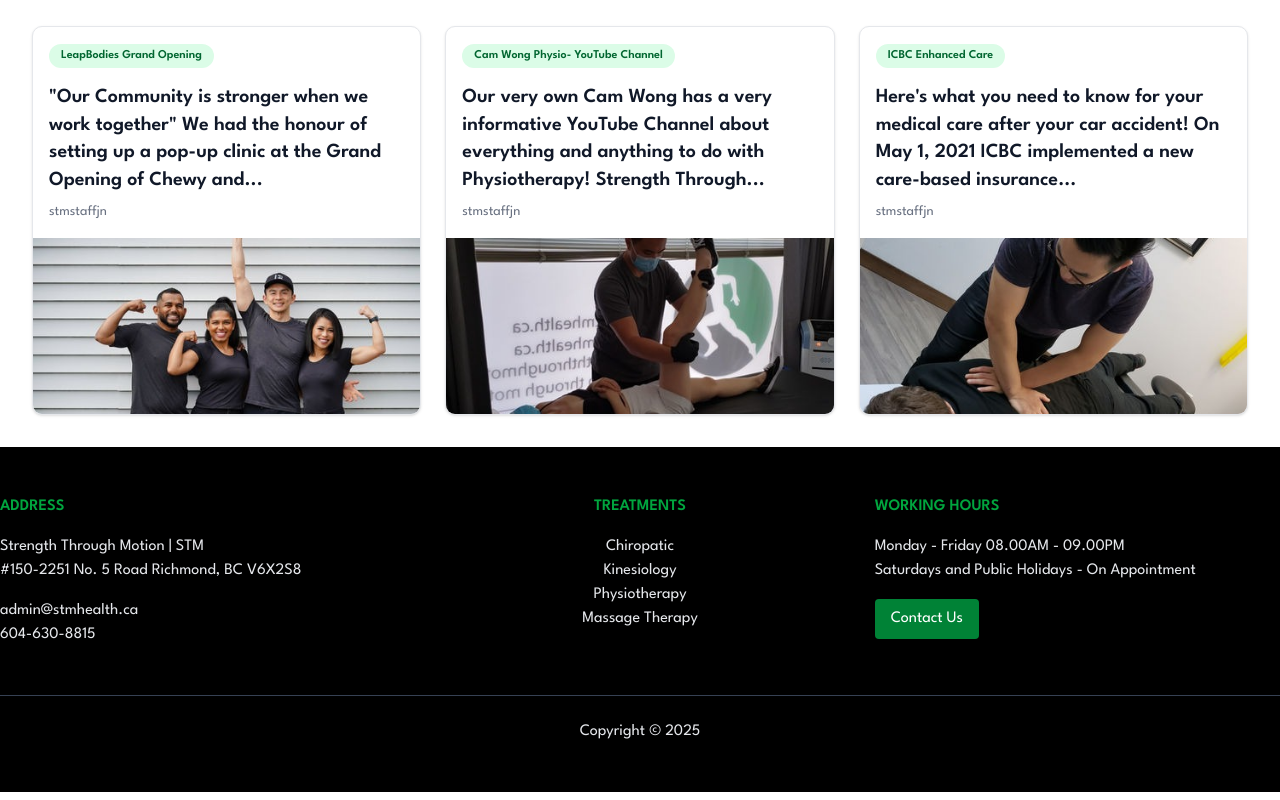
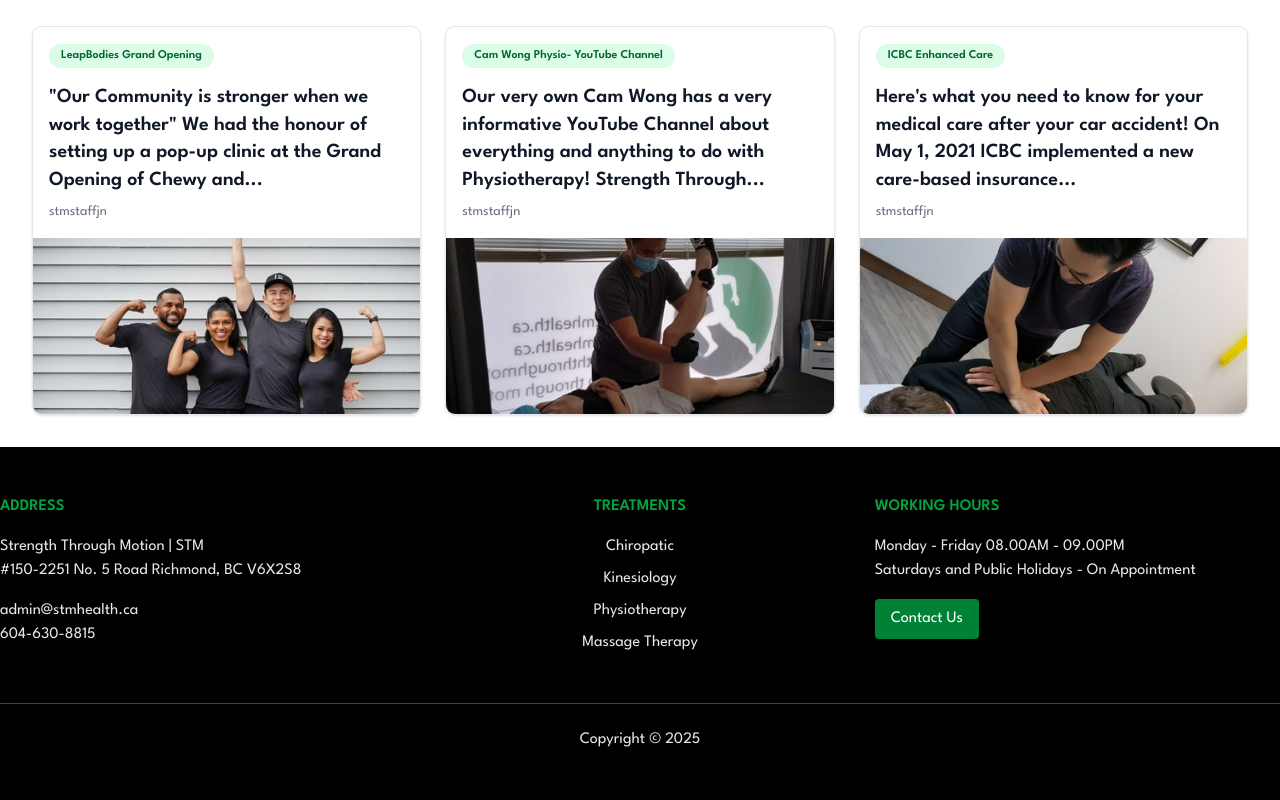
Before and after one commit to ike-nanino/stmhealth, a Next.js app: page / in a window 1280 px wide. Shown: the part 1734-2534 px from the top of the page. Built offline with nearby package versions, Linux system fonts and the light colour scheme.

Commit message:
✨ Update Team page layout and member details 🧑‍⚕️, enhance Footer component with improved address and services links 🔗, and refine overall styling for better user experience 🎨

```diff
--- a/components/Footer.tsx
+++ b/components/Footer.tsx
@@ -18,18 +18,34 @@ export default function Footer() {
         <div className='text-center'>
           <h3 className="text-green-600 font-semibold uppercase mb-4">Treatments</h3>
           <ul className="space-y-2">
-                <Link href='/treatments' className='hover:text-green-600 transition-colors duration-300 text-center'>
-                <li>Chiropatic</li>
+
+            <li>
+              <Link href='/treatments' className='hover:text-green-600 transition-colors duration-300'>
+                Chiropatic
               </Link>
+            </li>
+
+
+            <li>
               <Link href='/treatments' className='hover:text-green-600 transition-colors duration-300 '>
-                <li>Kinesiology</li>
+                Kinesiology
               </Link>
+            </li>
+
+
+            <li>
               <Link href='/treatments' className='hover:text-green-600 transition-colors duration-300'>
-                <li>Physiotherapy</li>
+                Physiotherapy
               </Link>
+            </li>
+
+
+            <li>
               <Link href='/treatments' className='hover:text-green-600 transition-colors duration-300'>
-                <li>Massage Therapy</li>
+                Massage Therapy
               </Link>
+            </li>
+
 
           </ul>
         </div>
```
Also changed, not shown: app/team/page.tsx (indentation only). Lines whose indentation alone changed are shown as unchanged.
